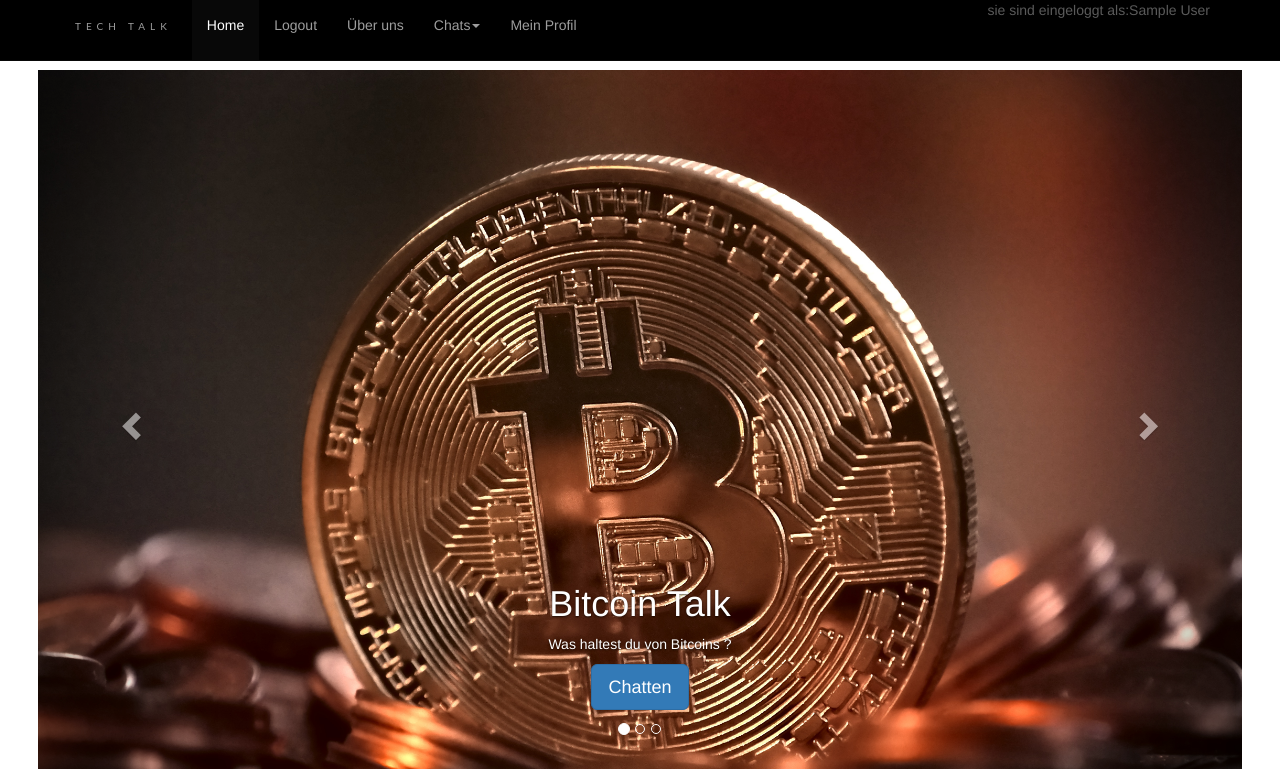
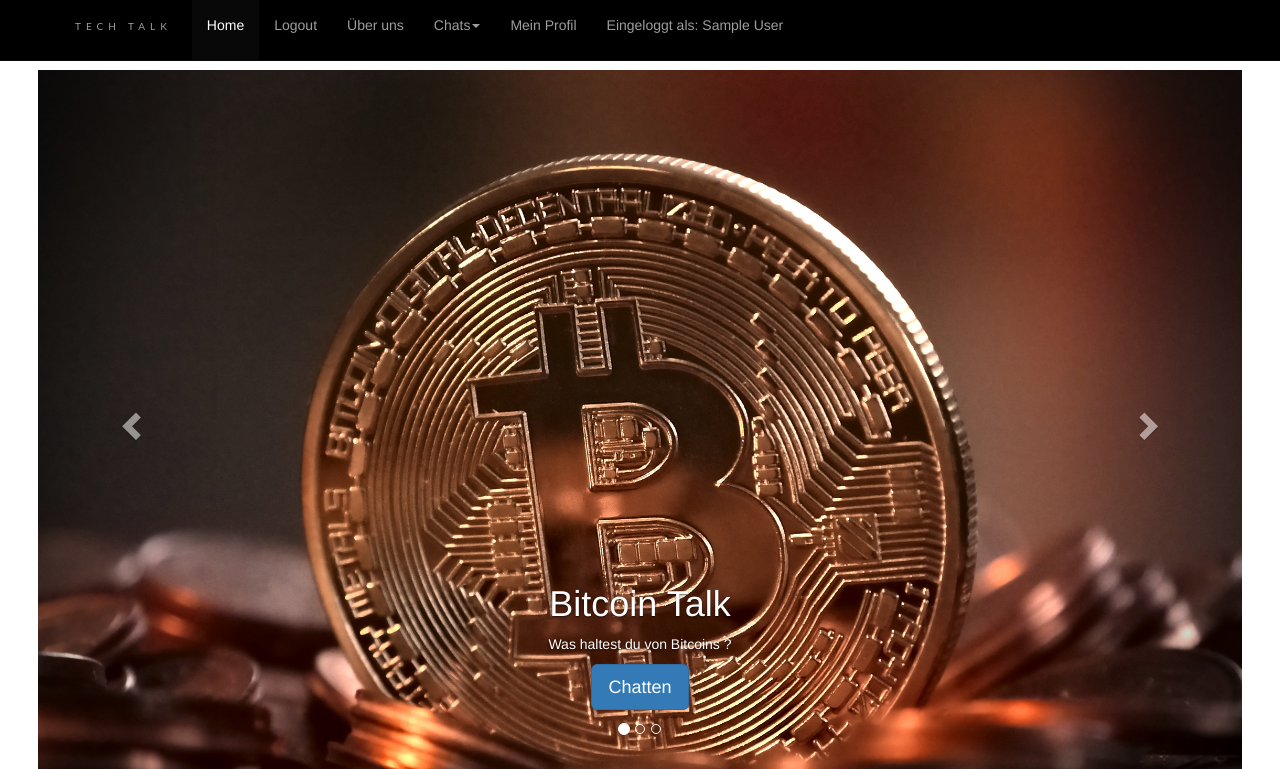
Before and after one commit to zfatzt/TechTalk, a PHP site: page / in a window 1280 px wide. Shown: the top 769 px of the page. Run offline with PHP 8.4, Linux system fonts and the light colour scheme; the visitor is signed in with stand-in values (Sample User, id 1); some libraries are stand-ins or nearby versions.

Commit message:
Eingellogt als ..... überarbeitet

```diff
--- a/public/css/style.css
+++ b/public/css/style.css
@@ -84,6 +84,11 @@ label.checkbox {
 	height: auto;
 	background-color: #e5e5e5;
 	padding: 50px 80px;
+}
+
+.benutzerName {
+	color: #9d9d9d;
+	width: auto;
 }
 /* CHAT
 -------------------------------------------------- */
--- a/view/header.php
+++ b/view/header.php
@@ -51,7 +51,8 @@
 						<ul class="dropdown-menu">
 							<li><a href="/chat/chatErstellen?name=bitcoin&chat_id=1">Bitcoin</a></li>
 							<li><a href="/chat/chatErstellen?name=dronen&chat_id=2">Dronen</a></li>
-							<li><a href="/chat/chatErstellen?name=Huawei P10&chat_id=3">Huawei P10</a></li>
+							<li><a href="/chat/chatErstellen?name=Huawei P10&chat_id=3">Huawei
+									P10</a></li>
 							<li role="separator" class="divider"></li>
 							<li class="dropdown-header">Admin</li>
 							<li><a href="#">Admin Chat</a></li>
@@ -65,23 +66,18 @@
 						echo "";
 					}
 					?>
+				<?php
 
-
+				if (isset ( $username )) {
+					echo "<li><a><p>Eingeloggt als: " . $username . "</p></a></li>";
+				} else {
+					echo "";
+				}
+				?>
 
 
 				</ul>
-				<p style="float: right;">
-
-				<?php
-
-				if (isset ( $username )) {
-					echo "sie sind eingeloggt als:" . $username;
-				} else {
-					echo "";
-				}
-				?></p>
 			</div>
-
 		</div>
 	</nav>
 	<main> <script>
```
